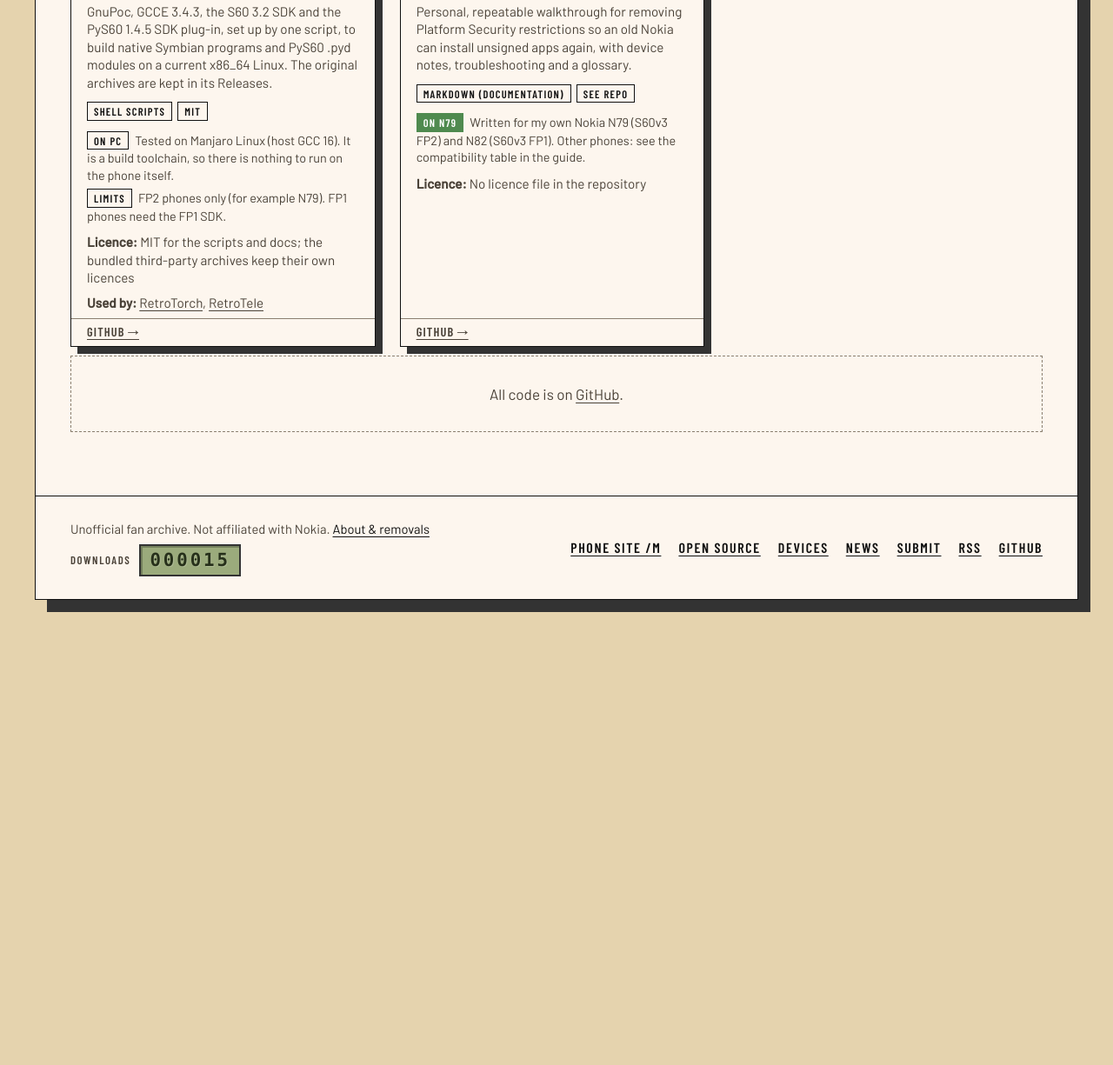
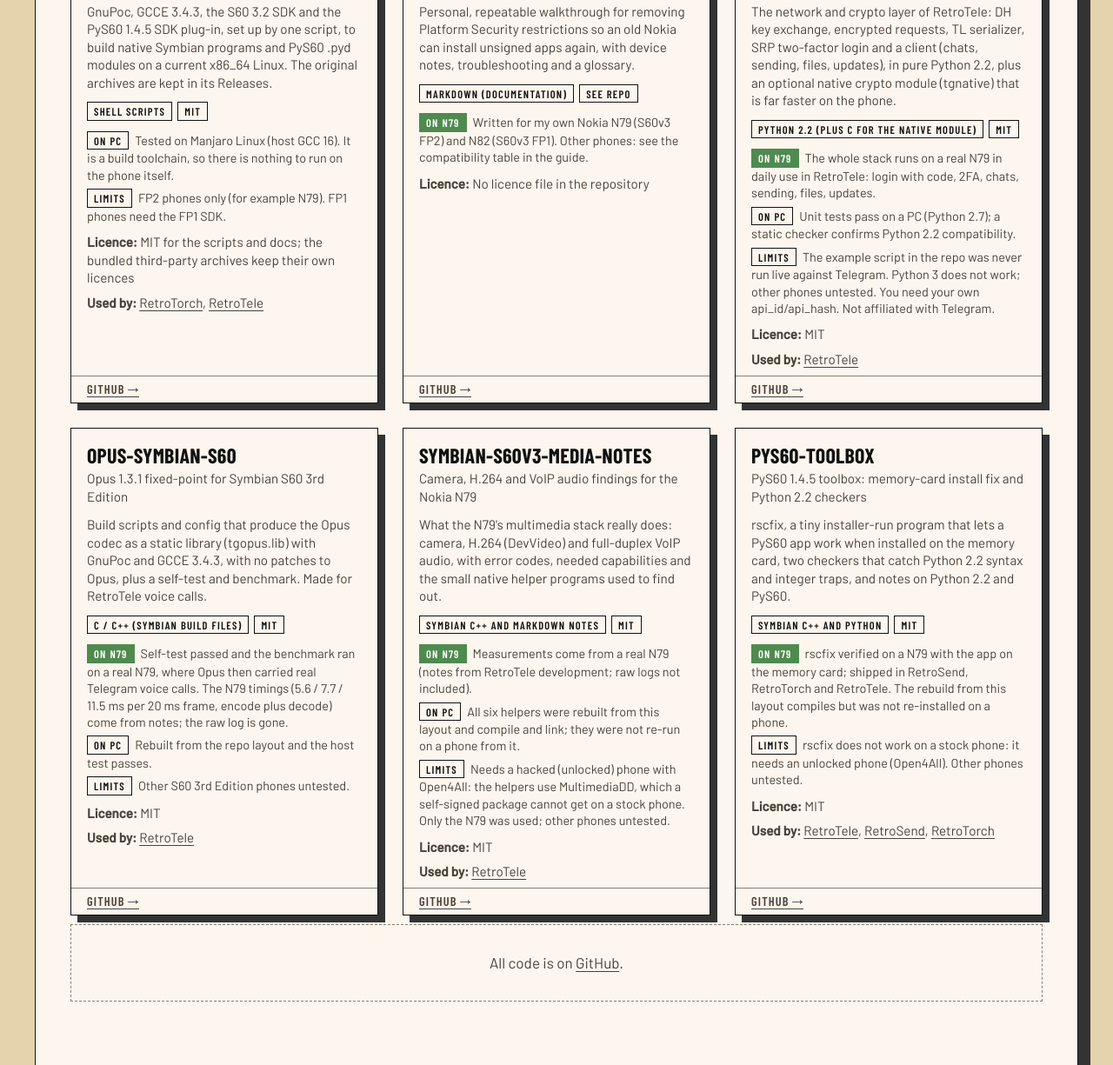
Before and after one commit to manojanasuri16/RetroArchive, an Astro site: page /opensource in a window 1280 px wide. Shown: the part 1075-2300 px from the top of the page at 87% size. Before the commit the page ends 1805 px from the top, so only its background shows below. Built offline with nearby package versions, Linux system fonts and the light colour scheme; Astro itself is replaced by a stand-in of ours.

Commit message:
Open source: add mtproto-py22, opus-symbian-s60, media notes, pys60-toolbox

```diff
--- a/src/content/apps/retrosend.yaml
+++ b/src/content/apps/retrosend.yaml
@@ -64,4 +64,4 @@ description: |
 
   Source and build instructions are in the [GitHub repository](https://github.com/manojanasuri16/RetroSend).
 
-  **Reusable parts of this app:** the LocalSend protocol core is published separately as [localsend-py22](/opensource/) (pure Python 2.2, with tests and a PC backend).
+  **Reusable parts of this app:** the LocalSend protocol core is published separately as [localsend-py22](https://github.com/manojanasuri16/localsend-py22) (pure Python 2.2, with tests and a PC backend), and the memory-card install fix is in the [pys60-toolbox](https://github.com/manojanasuri16/pys60-toolbox). See [Open source](/opensource/).
--- a/src/content/apps/retrotele.yaml
+++ b/src/content/apps/retrotele.yaml
@@ -66,4 +66,4 @@ description: |
 
   Emoji images are from Twemoji by Twitter, Inc and contributors, under CC-BY 4.0.
 
-  **Open source:** see the [Open source](/opensource/) page for reusable libraries and tools from this project and its siblings, such as the [symbian-s60v3-toolchain](/opensource/) used to build native parts.
+  **Reusable parts of this app** (all on the [Open source](/opensource/) page): the [call engine](https://github.com/manojanasuri16/telegram-call-engine-c), the [MTProto stack](https://github.com/manojanasuri16/mtproto-py22), [Opus for Symbian](https://github.com/manojanasuri16/opus-symbian-s60), the [N79 media notes](https://github.com/manojanasuri16/symbian-s60v3-media-notes) and the [PyS60 toolbox](https://github.com/manojanasuri16/pys60-toolbox), built with the [toolchain](https://github.com/manojanasuri16/symbian-s60v3-toolchain).
--- a/src/content/apps/retrotorch.yaml
+++ b/src/content/apps/retrotorch.yaml
@@ -57,4 +57,4 @@ description: |
 
   RetroTorch needs [Python for S60](/sdks/pys60-runtime/) installed. Its source is on [GitHub](https://github.com/manojanasuri16/RetroTorch).
 
-  **Reusable parts of this app:** the native LED and lights module is published as [symbian-torch-pyd](/opensource/) (`torchhw.pyd`), built with the [symbian-s60v3-toolchain](/opensource/).
+  **Reusable parts of this app:** the native LED and lights module is published as [symbian-torch-pyd](https://github.com/manojanasuri16/symbian-torch-pyd) (`torchhw.pyd`), built with the [symbian-s60v3-toolchain](https://github.com/manojanasuri16/symbian-s60v3-toolchain); the memory-card install fix found here is in the [pys60-toolbox](https://github.com/manojanasuri16/pys60-toolbox). See [Open source](/opensource/).
--- a/src/data/opensource.json
+++ b/src/data/opensource.json
@@ -113,6 +113,104 @@
           "text": "Written for my own Nokia N79 (S60v3 FP2) and N82 (S60v3 FP1). Other phones: see the compatibility table in the guide."
         }
       ]
+    },
+    {
+      "name": "mtproto-py22",
+      "repo": "manojanasuri16/mtproto-py22",
+      "tagline": "Telegram MTProto 2.0 client library for Python 2.2 / PyS60",
+      "purpose": "The network and crypto layer of RetroTele: DH key exchange, encrypted requests, TL serializer, SRP two-factor login and a client (chats, sending, files, updates), in pure Python 2.2, plus an optional native crypto module (tgnative) that is far faster on the phone.",
+      "language": "Python 2.2 (plus C for the native module)",
+      "license": "MIT",
+      "usedBy": [
+        "retrotele"
+      ],
+      "status": [
+        {
+          "level": "n79",
+          "text": "The whole stack runs on a real N79 in daily use in RetroTele: login with code, 2FA, chats, sending, files, updates."
+        },
+        {
+          "level": "pc",
+          "text": "Unit tests pass on a PC (Python 2.7); a static checker confirms Python 2.2 compatibility."
+        },
+        {
+          "level": "none",
+          "text": "The example script in the repo was never run live against Telegram. Python 3 does not work; other phones untested. You need your own api_id/api_hash. Not affiliated with Telegram."
+        }
+      ]
+    },
+    {
+      "name": "opus-symbian-s60",
+      "repo": "manojanasuri16/opus-symbian-s60",
+      "tagline": "Opus 1.3.1 fixed-point for Symbian S60 3rd Edition",
+      "purpose": "Build scripts and config that produce the Opus codec as a static library (tgopus.lib) with GnuPoc and GCCE 3.4.3, with no patches to Opus, plus a self-test and benchmark. Made for RetroTele voice calls.",
+      "language": "C / C++ (Symbian build files)",
+      "license": "MIT",
+      "usedBy": [
+        "retrotele"
+      ],
+      "status": [
+        {
+          "level": "n79",
+          "text": "Self-test passed and the benchmark ran on a real N79, where Opus then carried real Telegram voice calls. The N79 timings (5.6 / 7.7 / 11.5 ms per 20 ms frame, encode plus decode) come from notes; the raw log is gone."
+        },
+        {
+          "level": "pc",
+          "text": "Rebuilt from the repo layout and the host test passes."
+        },
+        {
+          "level": "none",
+          "text": "Other S60 3rd Edition phones untested."
+        }
+      ]
+    },
+    {
+      "name": "symbian-s60v3-media-notes",
+      "repo": "manojanasuri16/symbian-s60v3-media-notes",
+      "tagline": "Camera, H.264 and VoIP audio findings for the Nokia N79",
+      "purpose": "What the N79's multimedia stack really does: camera, H.264 (DevVideo) and full-duplex VoIP audio, with error codes, needed capabilities and the small native helper programs used to find out.",
+      "language": "Symbian C++ and Markdown notes",
+      "license": "MIT",
+      "usedBy": [
+        "retrotele"
+      ],
+      "status": [
+        {
+          "level": "n79",
+          "text": "Measurements come from a real N79 (notes from RetroTele development; raw logs not included)."
+        },
+        {
+          "level": "pc",
+          "text": "All six helpers were rebuilt from this layout and compile and link; they were not re-run on a phone from it."
+        },
+        {
+          "level": "none",
+          "text": "Needs a hacked (unlocked) phone with Open4All: the helpers use MultimediaDD, which a self-signed package cannot get on a stock phone. Only the N79 was used; other phones untested."
+        }
+      ]
+    },
+    {
+      "name": "pys60-toolbox",
+      "repo": "manojanasuri16/pys60-toolbox",
+      "tagline": "PyS60 1.4.5 toolbox: memory-card install fix and Python 2.2 checkers",
+      "purpose": "rscfix, a tiny installer-run program that lets a PyS60 app work when installed on the memory card, two checkers that catch Python 2.2 syntax and integer traps, and notes on Python 2.2 and PyS60.",
+      "language": "Symbian C++ and Python",
+      "license": "MIT",
+      "usedBy": [
+        "retrotele",
+        "retrosend",
+        "retrotorch"
+      ],
+      "status": [
+        {
+          "level": "n79",
+          "text": "rscfix verified on a N79 with the app on the memory card; shipped in RetroSend, RetroTorch and RetroTele. The rebuild from this layout compiles but was not re-installed on a phone."
+        },
+        {
+          "level": "none",
+          "text": "rscfix does not work on a stock phone: it needs an unlocked phone (Open4All). Other phones untested."
+        }
+      ]
     }
   ]
 }
--- a/src/pages/opensource/index.astro
+++ b/src/pages/opensource/index.astro
@@ -10,7 +10,7 @@ apps.forEach((a: any) => { names[a.slug] = a.data.name; });
 <Base title="Open source" nav="opensource" description="Reusable open-source libraries and tools for Nokia N79 / Symbian S60v3 development, extracted from RetroTele, RetroSend and RetroTorch.">
   <div class="wrap">
     <div class="page-head"><h1>Open <span class="hl">source</span></h1><p>{data.intro}</p></div>
-    <ul class="grid">{data.repos.map((r) => <RepoCard r={r} apps={names} />)}</ul>
+    <ul class="grid repos">{data.repos.map((r) => <RepoCard r={r} apps={names} />)}</ul>
     <p class="empty">All code is on <a href={`https://github.com/${data.owner}`} rel="noopener">GitHub</a>.</p>
   </div>
 </Base>
--- a/src/styles/global.css
+++ b/src/styles/global.css
@@ -298,3 +298,5 @@ th { font: 700 .85rem var(--font-head); text-transform: uppercase; letter-spacin
 .repo-lic { padding: 0 18px 8px; font-size: .9rem; }
 .card.repo .rl { position: relative; }
 .card.repo h3 a::after { display: none; }
+.grid.repos { grid-template-columns: repeat(auto-fill, minmax(min(290px, 100%), 1fr)); padding-right: 0; }
+.repo-status, .repo-purpose { overflow-wrap: anywhere; }
```
